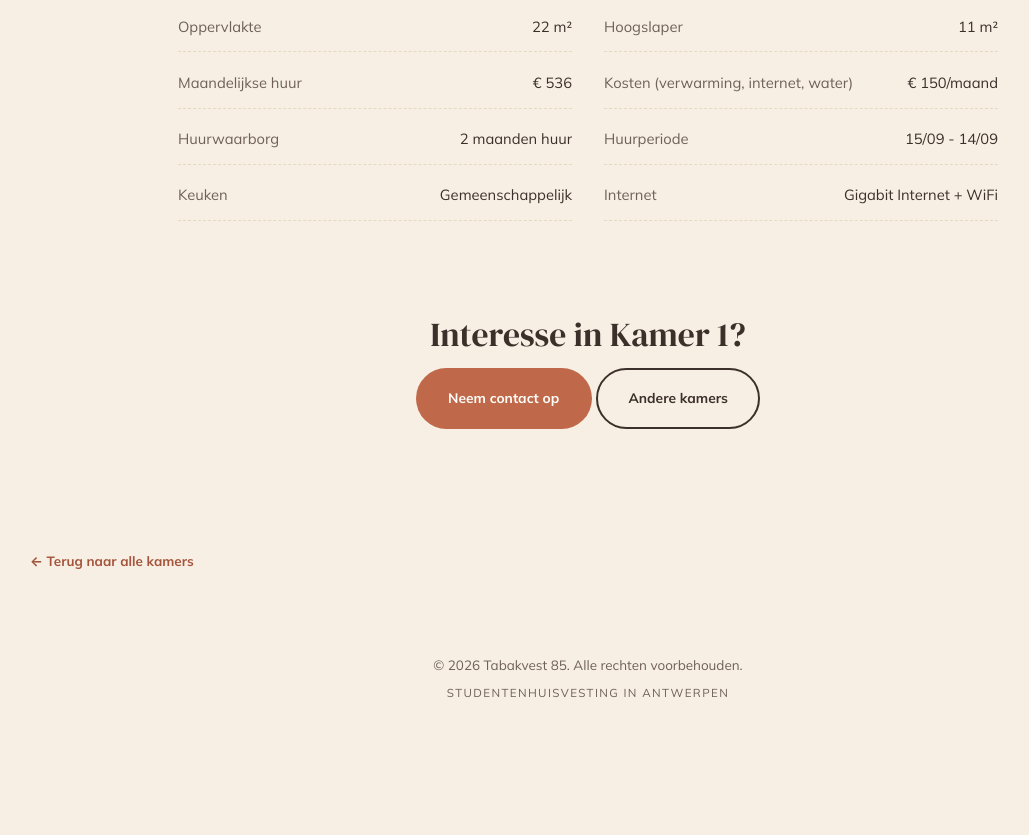
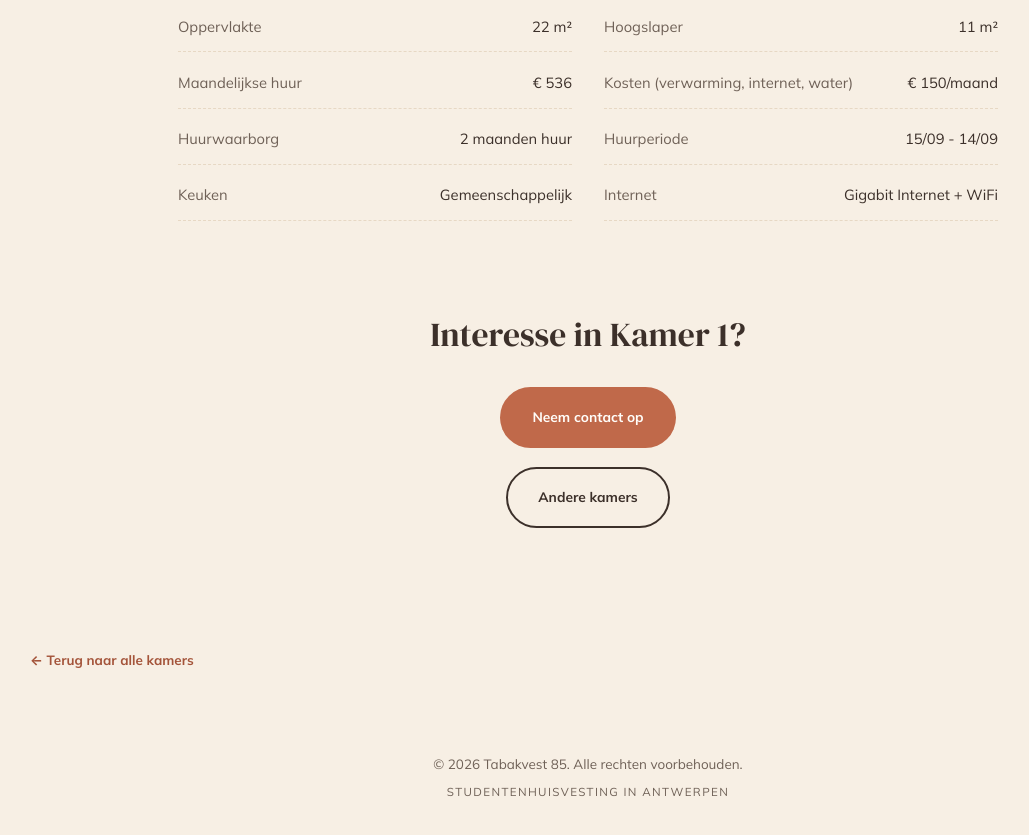
Before and after one commit to dfence/tabakvest85, a plain HTML site: page proposal_4_boutique/room-1.html in a window 1280 px wide. Shown: the part 2211-3046 px from the top of the page, without its empty margins (52-1081 px from the left). Before the commit the page ends 2963 px from the top, so only its background shows below. Drawn offline with Linux system fonts and the light colour scheme.

Commit message:
Improvement: Add spacing between CTA buttons (Neem contact op & Andere kamers) on all room detail pages in all three proposals

```diff
--- a/proposal_1_minimalist/css/pages.css
+++ b/proposal_1_minimalist/css/pages.css
@@ -61,7 +61,7 @@
 .spec-grid { display: grid; grid-template-columns: 1fr 1fr; gap: 0.4rem 2rem; margin-top: 1.5rem; }
 .spec-grid div { display: flex; justify-content: space-between; padding: 0.6rem 0; border-bottom: 1px solid var(--line); font-size: 0.92rem; }
 .spec-grid span:first-child { color: var(--muted); }
-.detail-cta { text-align: center; padding: 4rem 0; }
+.detail-cta { text-align: center; padding: 4rem 0; display: flex; flex-direction: column; gap: 1.2rem; align-items: center; }
 .back-link { display: inline-block; margin: 2rem 0; font-size: 0.74rem; letter-spacing: 0.2em; text-transform: uppercase; color: var(--gold-deep); text-decoration: none; }
 .loading { text-align: center; padding: 6rem 0; color: var(--muted); }
 
--- a/proposal_4_boutique/css/pages.css
+++ b/proposal_4_boutique/css/pages.css
@@ -61,7 +61,7 @@
 .spec-grid { display: grid; grid-template-columns: 1fr 1fr; gap: 0.4rem 2rem; margin-top: 1.4rem; }
 .spec-grid div { display: flex; justify-content: space-between; padding: 0.7rem 0; border-bottom: 1px dashed var(--sand); font-size: 0.92rem; }
 .spec-grid span:first-child { color: var(--muted); }
-.detail-cta { text-align: center; padding: 3.5rem 0; }
+.detail-cta { text-align: center; padding: 3.5rem 0; display: flex; flex-direction: column; gap: 1.2rem; align-items: center; }
 .back-link { display: inline-block; margin: 2rem 0; font-size: 0.84rem; font-weight: 700; color: var(--terra-deep); text-decoration: none; }
 .loading { text-align: center; padding: 6rem 0; color: var(--muted); }
 
--- a/proposal_5_cinematic/css/pages.css
+++ b/proposal_5_cinematic/css/pages.css
@@ -452,7 +452,7 @@
 }
 
 .detail-cta .btn {
-  margin: 0 0.8rem;
+  margin: 0.6rem 0.8rem;
 }
 
 /* ---- loading state ---- */
```
